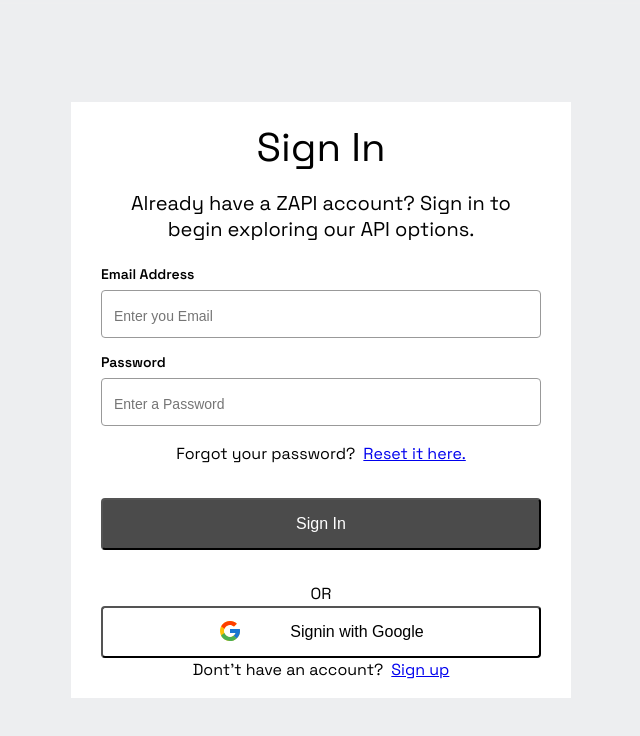
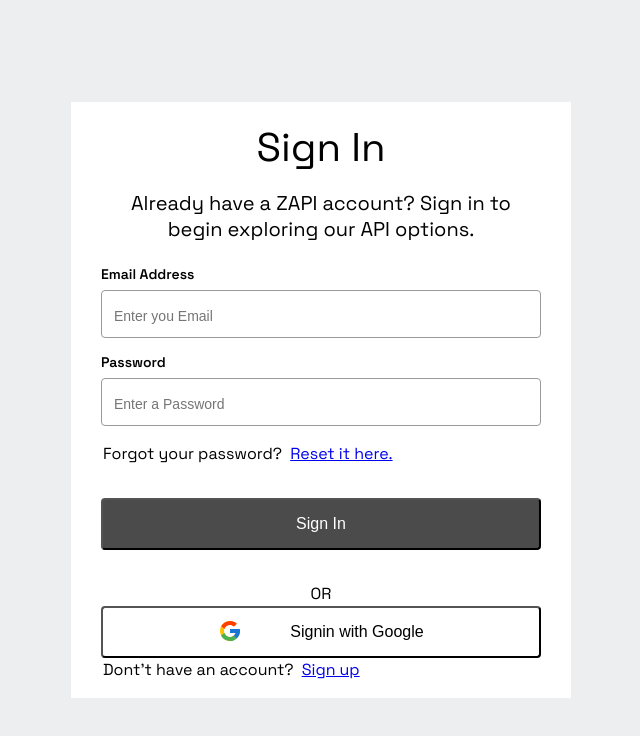
Before and after one commit to Zummit-Africa-Inc/Zapi-FE, a React (Vite) app: page /login in a window 1280 px wide. Shown: the top 736 px of the page, without its empty margins (319-959 px from the left). Built offline with nearby package versions, Linux system fonts and the light colour scheme; no server answers.

Commit message:
aligned items properly

```diff
--- a/src/components/Login.tsx
+++ b/src/components/Login.tsx
@@ -81,7 +81,7 @@ const Login: React.FC = () => {
             <label htmlFor="email">Password</label>
             <input type="password" name="password" {...bind} placeholder="Enter a Password" />
           </div>
-          <Typography variant="body1" fontSize="16px">
+          <Typography variant="body1" fontSize="16px" alignSelf="flex-start">
           Forgot your password?
           <Link to="/forgot-password" className={classes.link} onClick={() => handleUnclicked('login')}>
             Reset it here.
@@ -101,7 +101,7 @@ const Login: React.FC = () => {
             Signin with Google
           </button>
         </Stack>
-        <Typography variant="body1" fontSize="16px">
+        <Typography variant="body1" fontSize="16px" alignSelf="flex-start">
           Dont't have an account?
           <Link to="/signup" className={classes.link} onClick={() => handleUnclicked('login')}>
             Sign up
```
